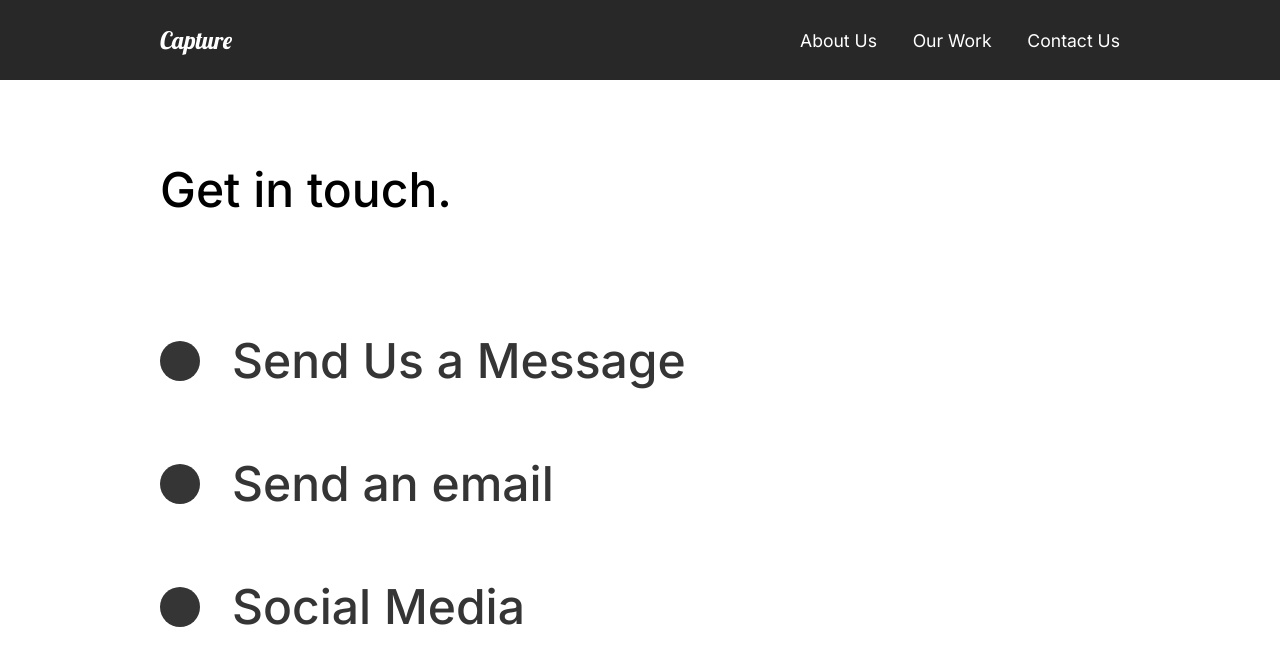
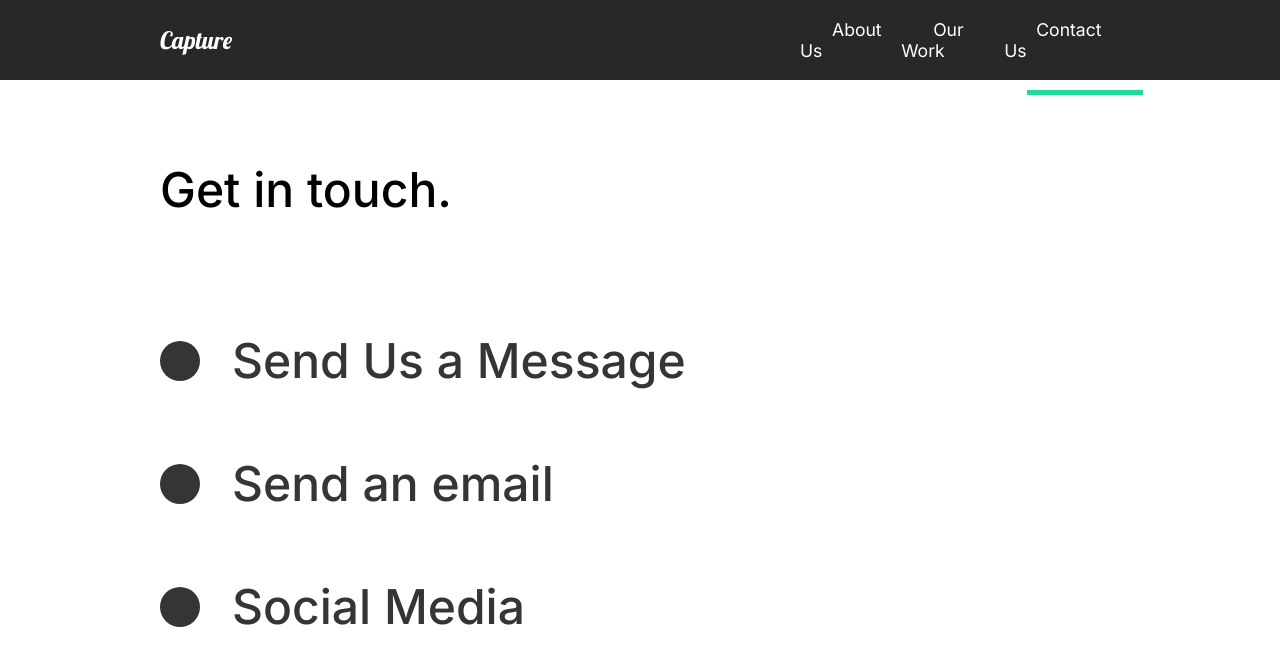
Before and after one commit to serious-17/capture, a React (Create React App) app: page /contact in a window 1280 px wide. Shown: the top 666 px of the page. Built offline with nearby package versions, Linux system fonts and the light colour scheme.

Commit message:
added nav line and improved slide

```diff
--- a/src/animation.js
+++ b/src/animation.js
@@ -55,5 +55,5 @@ export const slideAnim = {
 
 export const extract = {
   hidden: { opacity: 1 },
-  show: { opacity: 1, transition: { duration: 1, staggerChildren: 0.1 } },
+  show: { opacity: 1, transition: { staggerChildren: 0.12, ease: "easeOut" } },
 };
--- a/src/components/Nav.js
+++ b/src/components/Nav.js
@@ -1,8 +1,12 @@
 import React from "react";
 import { Link } from "react-router-dom";
 import style from "../styles/Nav.module.css";
+import { useLocation } from "react-router-dom";
+import { motion } from "framer-motion";
 
 const Nav = () => {
+  const { pathname } = useLocation();
+
   return (
     <nav>
       <h1 className={style.logo}>
@@ -13,19 +17,34 @@ const Nav = () => {
           <Link className={style.navLinks} to="/">
             About Us
           </Link>
-          <div className="line"></div>
+          <motion.div
+            className={style.line}
+            initial={{ width: "0%" }}
+            animate={{ width: pathname === "/" ? "100%" : "0%" }}
+            transition={{ duration: 1 }}
+          ></motion.div>
         </li>
         <li>
           <Link className={style.navLinks} to="/work">
             Our Work
           </Link>
-          <div className="line"></div>
+          <motion.div
+            className={style.line}
+            initial={{ width: "0%" }}
+            animate={{ width: pathname === "/work" ? "100%" : "0%" }}
+            transition={{ duration: 1 }}
+          ></motion.div>
         </li>
         <li>
           <Link className={style.navLinks} to="/contact">
             Contact Us
           </Link>
-          <div className="line"></div>
+          <motion.div
+            className={style.line}
+            initial={{ width: "0%" }}
+            animate={{ width: pathname === "/contact" ? "100%" : "0%" }}
+            transition={{ duration: 1 }}
+          ></motion.div>
         </li>
       </ul>
     </nav>
--- a/src/components/QuestionComp.js
+++ b/src/components/QuestionComp.js
@@ -1,15 +1,24 @@
-import React from "react";
+import React, { useState } from "react";
+import { motion } from "framer-motion";
 
 const QuestionComp = ({ question, answer1, answer2, style }) => {
+  const [isOpen, setIsopen] = useState(false);
+  const toggleHandler = (e) => {
+    setIsopen(!isOpen);
+  };
+
   return (
-    <div className={style.question}>
-      <h4>{question}</h4>
-      <div className={style.answer}>
+    <motion.div layout onClick={toggleHandler} className={style.question}>
+      <motion.h4 layout>{question}</motion.h4>
+      <div
+        style={{ display: `${isOpen ? "block" : "none"}` }}
+        className={style.answer}
+      >
         <p>{answer1}</p>
         <p>{answer2}</p>
       </div>
       <div className={style.line}></div>
-    </div>
+    </motion.div>
   );
 };
 
--- a/src/styles/Nav.module.css
+++ b/src/styles/Nav.module.css
@@ -14,9 +14,13 @@ ul {
   display: flex;
   justify-content: space-between;
 }
+ul li {
+  position: relative;
+}
 .navLinks {
   color: white;
   font-size: 1.1rem;
+  padding-left: 2rem;
 }
 .logo {
   flex: 2;
@@ -26,3 +30,12 @@ ul {
 .logo a {
   color: white;
 }
+
+.line {
+  width: 100%;
+  height: 5px;
+  background: #23d997;
+  position: absolute;
+  bottom: -80%;
+  left: 20%;
+}
```
